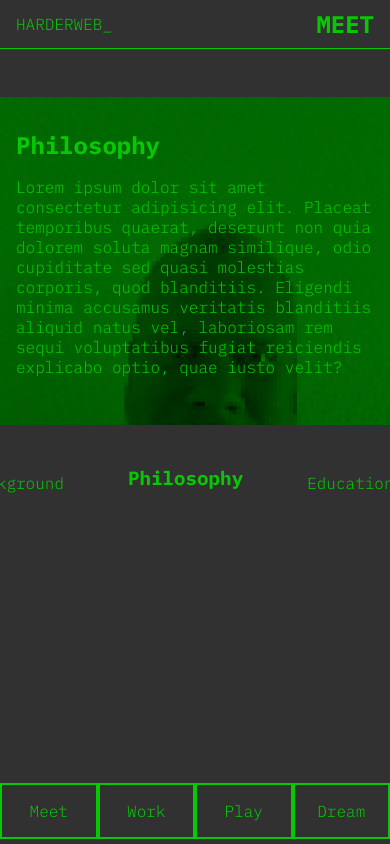
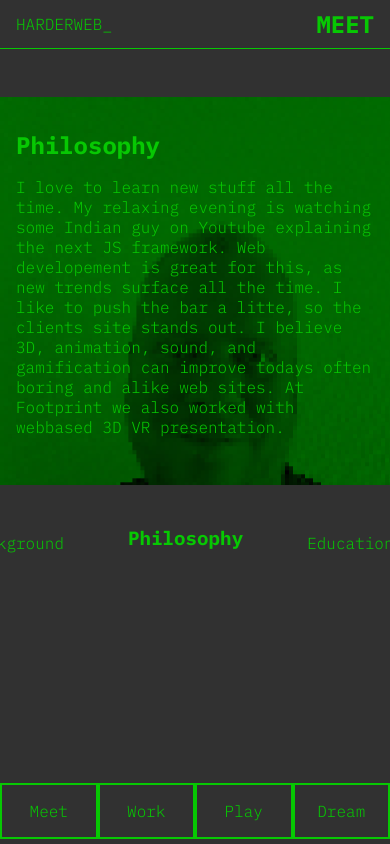
Before and after one commit to Jens180980/harderweb, a React (Create React App) app in the folder mobile/: page /meet in a window 390 px wide. Built offline with nearby package versions, Linux system fonts and the light colour scheme.

Commit message:
mobile meet done

```diff
--- a/mobile/src/components/Data/meet.json
+++ b/mobile/src/components/Data/meet.json
@@ -3,22 +3,22 @@
     {
       "id": "8",
       "title": "Background",
-      "content": "Lorem ipsum dolor sit amet consectetur adipisicing elit. Placeat temporibus quaerat, deserunt non quia dolorem soluta magnam similique, odio cupiditate sed quasi molestias corporis, quod blanditiis. Eligendi minima accusamus veritatis blanditiis aliquid natus vel, laboriosam rem sequi voluptatibus fugiat reiciendis explicabo optio, quae iusto velit?"
+      "content": " I'm a tech nerd and have always been. I was the kid at school that the teachers asked for help when it came to computers. I fight for a better world for my daughter to grow up in. War and climate change are the greatest threats to humankind today. I consider myself a funny guy and I use humour in all aspects of life. I have lived 20 years in Nicaragua, and experience that has giving me a lot of experience in different cultures."
     },
     {
       "id": "-2",
       "title": "Philosophy",
-      "content": "Lorem ipsum dolor sit amet consectetur adipisicing elit. Placeat temporibus quaerat, deserunt non quia dolorem soluta magnam similique, odio cupiditate sed quasi molestias corporis, quod blanditiis. Eligendi minima accusamus veritatis blanditiis aliquid natus vel, laboriosam rem sequi voluptatibus fugiat reiciendis explicabo optio, quae iusto velit?"
+      "content": "I love to learn new stuff all the time. My relaxing evening is watching some Indian guy on Youtube explaining the next JS framework. Web developement is great for this, as new trends surface all the time. I like to push the bar a litte, so the clients site stands out. I believe 3D, animation, sound, and gamification can improve todays often boring and alike web sites. At Footprint we also worked with webbased 3D VR presentation."
     },
     {
       "id": "-12",
       "title": "Education",
-      "content": "Lorem ipsum dolor sit amet consectetur adipisicing elit. Placeat temporibus quaerat, deserunt non quia dolorem soluta magnam similique, odio cupiditate sed quasi molestias corporis, quod blanditiis. Eligendi minima accusamus veritatis blanditiis aliquid natus vel, laboriosam rem sequi voluptatibus fugiat reiciendis explicabo optio, quae iusto velit?"
+      "content": "Formal education never had a big spot in my heart or mind, but I managed to take a High School degree in Nicaragua. I originally studied to be a swim coach, and worked almost ten years as one. I have completed courses in advanced first aid, project management, and fork lift certificate. In 2022 I graduated from Tech College Aalborg as a web developer. At that point I already worked part time at Footprint Agency."
     },
     {
       "id": "-22",
       "title": "Work Experience",
-      "content": "Lorem ipsum dolor sit amet consectetur adipisicing elit. Placeat temporibus quaerat, deserunt non quia dolorem soluta magnam similique, odio cupiditate sed quasi molestias corporis, quod blanditiis. Eligendi minima accusamus veritatis blanditiis aliquid natus vel, laboriosam rem sequi voluptatibus fugiat reiciendis explicabo optio, quae iusto velit?"
+      "content": "My first career choice, as a swim coach, got me a little sidetracked, but I found my way back to tech during Covid-19, and have now been a fully certified web developer for almost two years. I worked 13 years as project manager on an exchange and educational project between the Nicaraguan Fire Department, Falck Denmark, and the Danish trade union 3F. After my return to Denmark I worked shortly in goods receptions at a department store. "
     }
   ]
 }
--- a/mobile/src/components/Pages/Work.jsx
+++ b/mobile/src/components/Pages/Work.jsx
@@ -1,8 +1,8 @@
 import Footer from "../Partials/Footer/Footer";
 import { Header } from "../Partials/Header/Header";
 import LikeMe from "../Partials/Likeme/LikeMe";
-import Slider from "../Partials/Slider/Slider";
 import { UnderConstruction } from "../Partials/UnderConstruction/UnderConstruction";
+import Gallery from "../Partials/Gallery/Gallery";
 import "./Work.css";
 
 const Work = () => {
@@ -11,9 +11,22 @@ const Work = () => {
       <Header pageTitle="work" />
       <section className="work-wrap">
         <p className="work-heading">Gallery coming soon...</p>
+        <Gallery />
         <div className="some">
-          <a href="https://github.com/Jens180980">github</a>
-          <a href="https://codepen.io/jens180980">codepen</a>
+          <a
+            href="https://github.com/Jens180980"
+            target="_blank"
+            rel="noreferrer"
+          >
+            github
+          </a>
+          <a
+            href="https://codepen.io/jens180980"
+            target="_blank"
+            rel="noreferrer"
+          >
+            codepen
+          </a>
         </div>
         <LikeMe />
       </section>
--- /dev/null
+++ b/mobile/src/components/Partials/Gallery/Gallery.jsx
@@ -0,0 +1,12 @@
+import React from "react";
+import Modal from "../Modal/Modal";
+
+function Gallery() {
+  return (
+    <div>
+      <Modal />
+    </div>
+  );
+}
+
+export default Gallery;
--- /dev/null
+++ b/mobile/src/components/Partials/Modal/Modal.jsx
@@ -0,0 +1,7 @@
+import React from "react";
+
+function Modal() {
+  return <div>This will be a modal</div>;
+}
+
+export default Modal;
```
Also changed, not shown: mobile/src/components/Partials/Gallery/Gallery.css (added), mobile/src/components/Partials/Modal/Modal.css (added).
